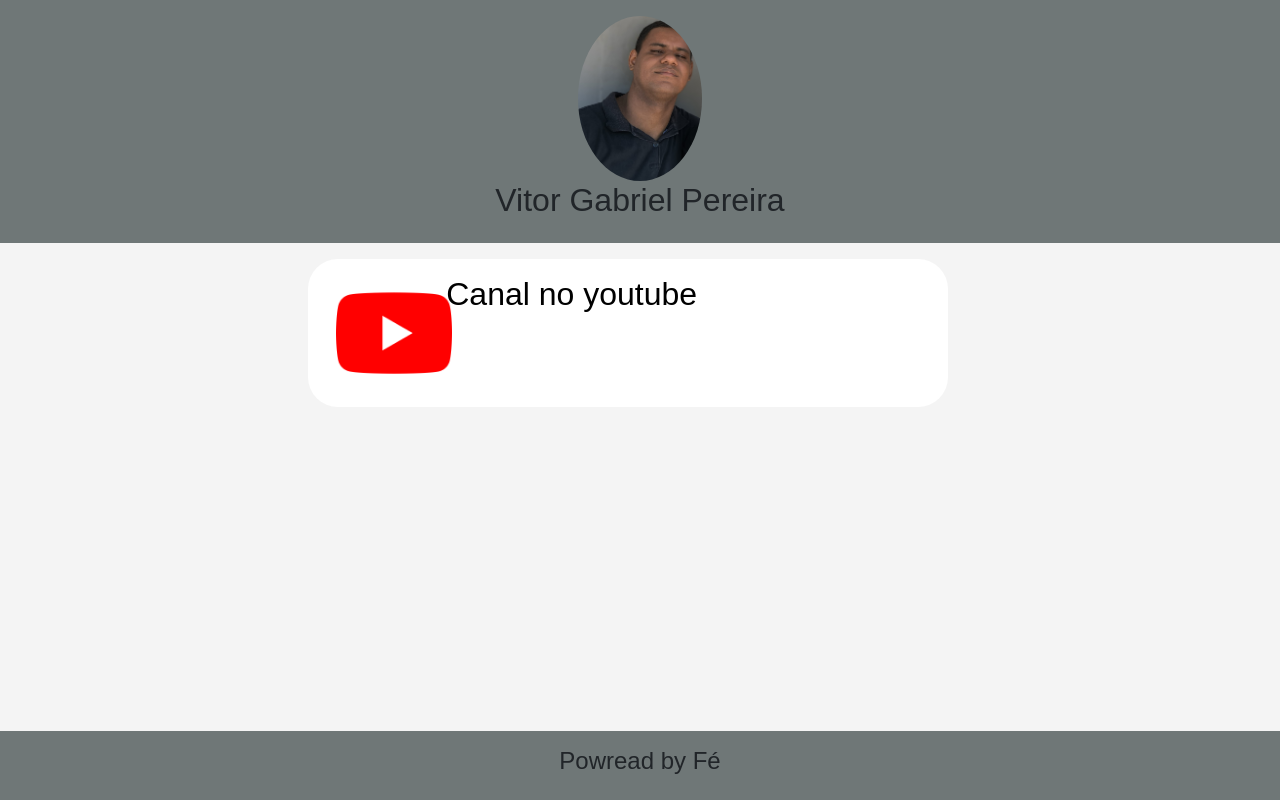
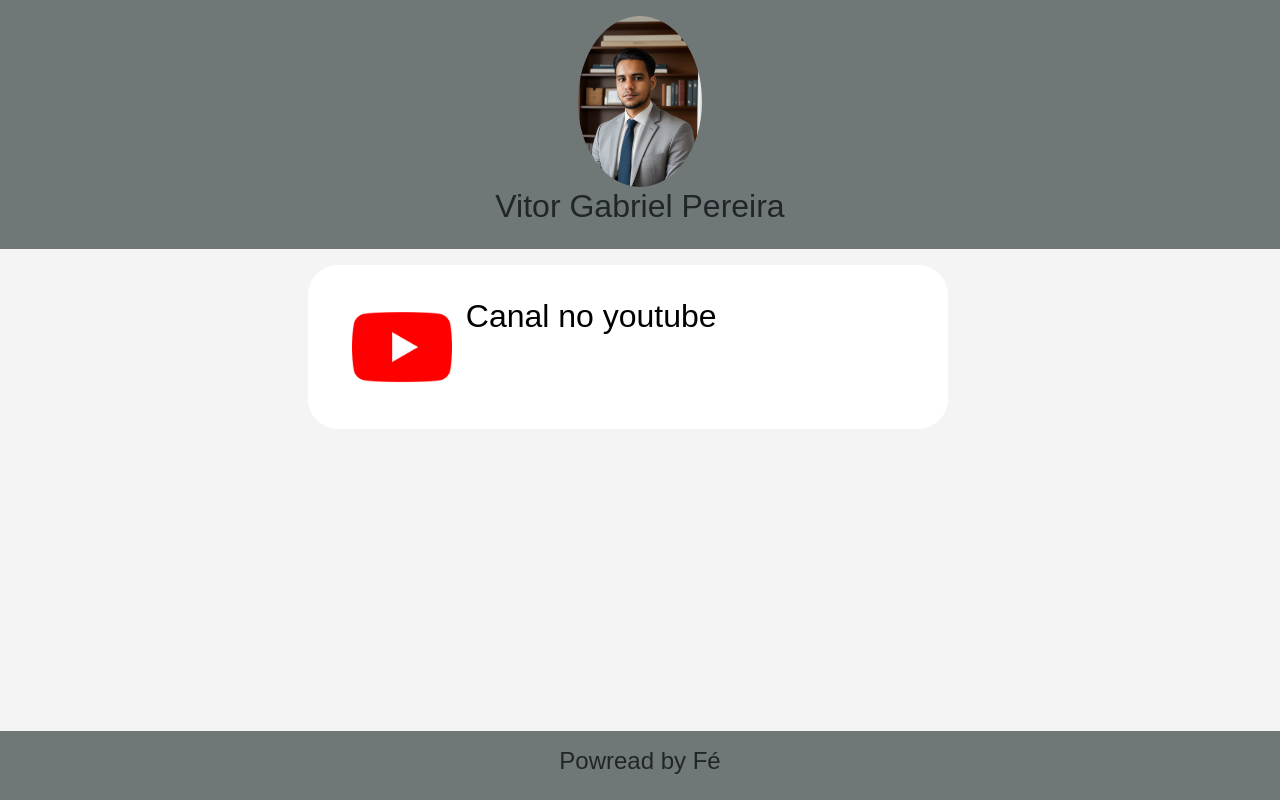
Before and after one commit to VG175/Portifolio_pessoal, a plain HTML site: page index.html in a window 1280 px wide. Drawn offline with nearby package versions, Linux system fonts and the light colour scheme.

Commit message:
Atualização-3
Fiz alteração da minha imagem

```diff
--- a/css/style.css
+++ b/css/style.css
@@ -24,14 +24,14 @@ footer{
 }
 .conteudo{
     background-color: white !important;
-    padding: 1em !important;
+    padding: 2em !important;
     margin-top: 1em !important;
     border-radius: 30px !important;
-    width: 100%;
+    width: 100%; /*Largura*/
 }
 a{
-    text-decoration: none !important;
-    color: black;
+    text-decoration: none !important; /*Azul do nome do link*/
+    color: black; /*Cor do link*/
 }
 .principal{
     margin-left: 25% !important;
@@ -40,7 +40,7 @@ a{
     margin-bottom: 15% !important;
 }
 .img-icone{
-    width:150% !important; /*2:14*/
+    width: 100px !important; /*2:14*/
 }
 .txt-icone{
     font-size: 200% !important;
--- a/index.html
+++ b/index.html
@@ -10,7 +10,7 @@
 </head>
 <body>
     <header>
-        <img class="img-perfil" src="img/minha-foto.jpg" alt="minha-foto">
+        <img class="img-perfil" src="img/Foto profissional gerada por ia-2.png" alt="minha-foto">
         <h2>Vitor Gabriel Pereira</h2>
     <!--Cabeçalho-->
     </header>
@@ -18,6 +18,9 @@
     <main class="principal">
         <!--onde vou criar as caixinhas com as logos-->
         <!--Youtube-->
+        <!--isntagram-->
+        <!--Whatsapp-->
+        <!--Git-Hb-->
         <!--Black, quando clicar no link, vai pra outra pagina-->
         <a target="_black" href="https://youtube.com/@vitorgabriel-ve8ssi=6drUJrRp6aJmyHS9">
             <!--Div por padrão é horizontal, quando eu coloco row, ela fica na vertical...-->
@@ -27,7 +30,7 @@
                 </div>
                 <div class="col-10">
                     <!--"&nbsp" Forçando um espaço no nome do youtube-->
-                    <h3 class="txt-icone">&nbsp;Canal no youtube</h3>
+                    <h3 class="txt-icone">&nbsp; Canal no youtube</h3>
                 </div>
             </div>
         </a>
```
Also changed, not shown: img/Foto profissional gerada por ia-2.png (added), img/minha-foto.jpg (deleted).
